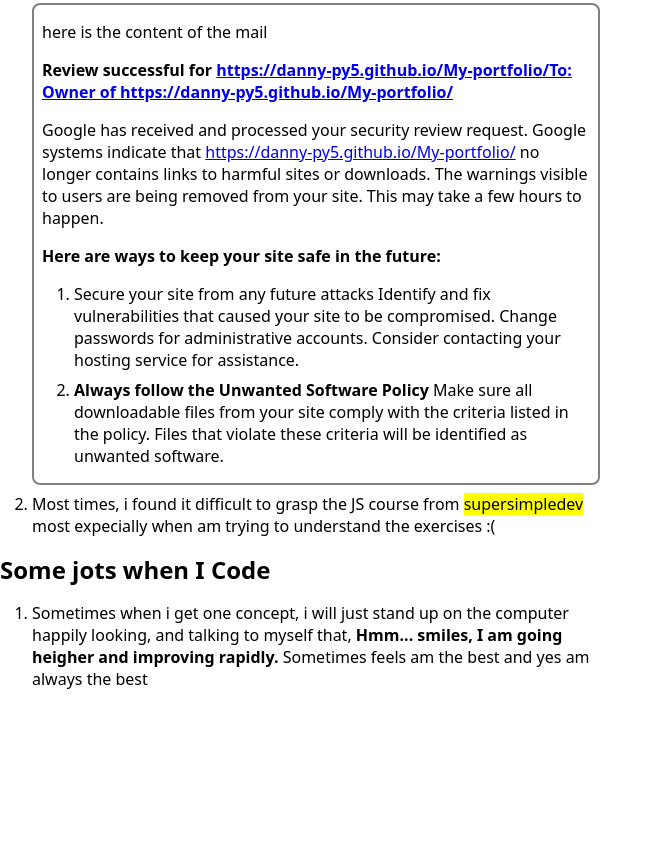
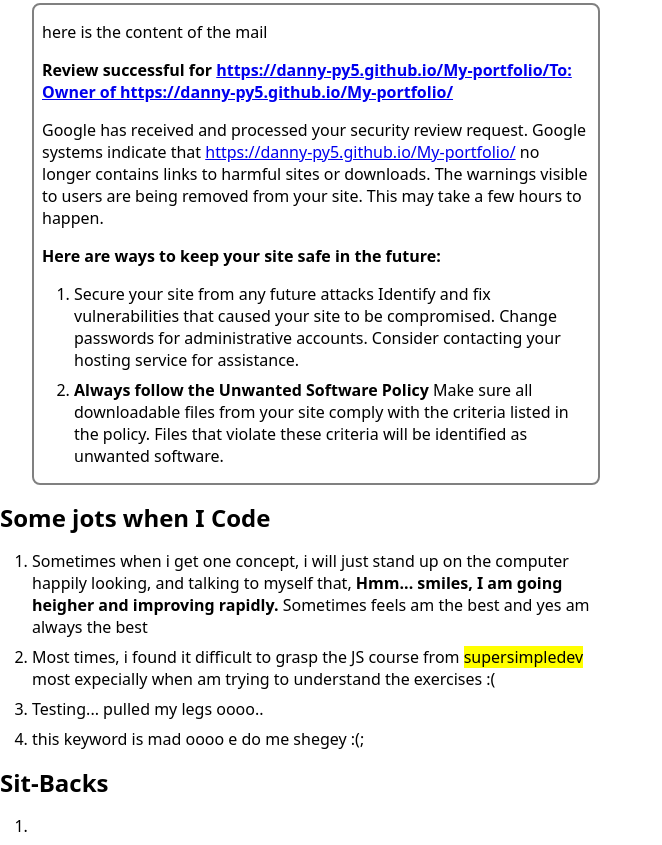
Before and after one commit to Danny-Py5/myprogramminglife, a plain HTML site: page index.html in a window 1280 px wide. Shown: the part 929-1774 px from the top of the page, without its empty margins (0-662 px from the left). Before the commit the page ends 1627 px from the top, so only its background shows below. Drawn offline with Linux system fonts and the light colour scheme.

Commit message:
add stuff about "this"

```diff
--- a/index.html
+++ b/index.html
@@ -70,15 +70,24 @@
                         </ol>
                 </div>
             </li>
-
-            <li>Most times, i found it difficult to grasp the JS course from <mark>supersimpledev</mark>
-                most expecially when am trying to understand the exercises :(
-            </li>
         </ol>
 
         <h2>Some jots when I Code</h2>
         <ol>
             <li>Sometimes when i get one concept, i will just stand up on the computer happily looking, and talking to myself that, <b>Hmm... smiles, I am going heigher and improving rapidly. </b>Sometimes feels am the best and yes am always the best</li>
+
+            <li>Most times, i found it difficult to grasp the JS course from <mark>supersimpledev</mark>
+                most expecially when am trying to understand the exercises :(
+            </li>
+            <li>
+                Testing... pulled my legs oooo..
+            </li>
+            <li><bold>this</bold> keyword is mad oooo e do me shegey :(; </li>
+        </ol>
+
+        <h2>Sit-Backs</h2>
+        <ol>
+            <li></li>
         </ol>
     </main>
 </body>
```
